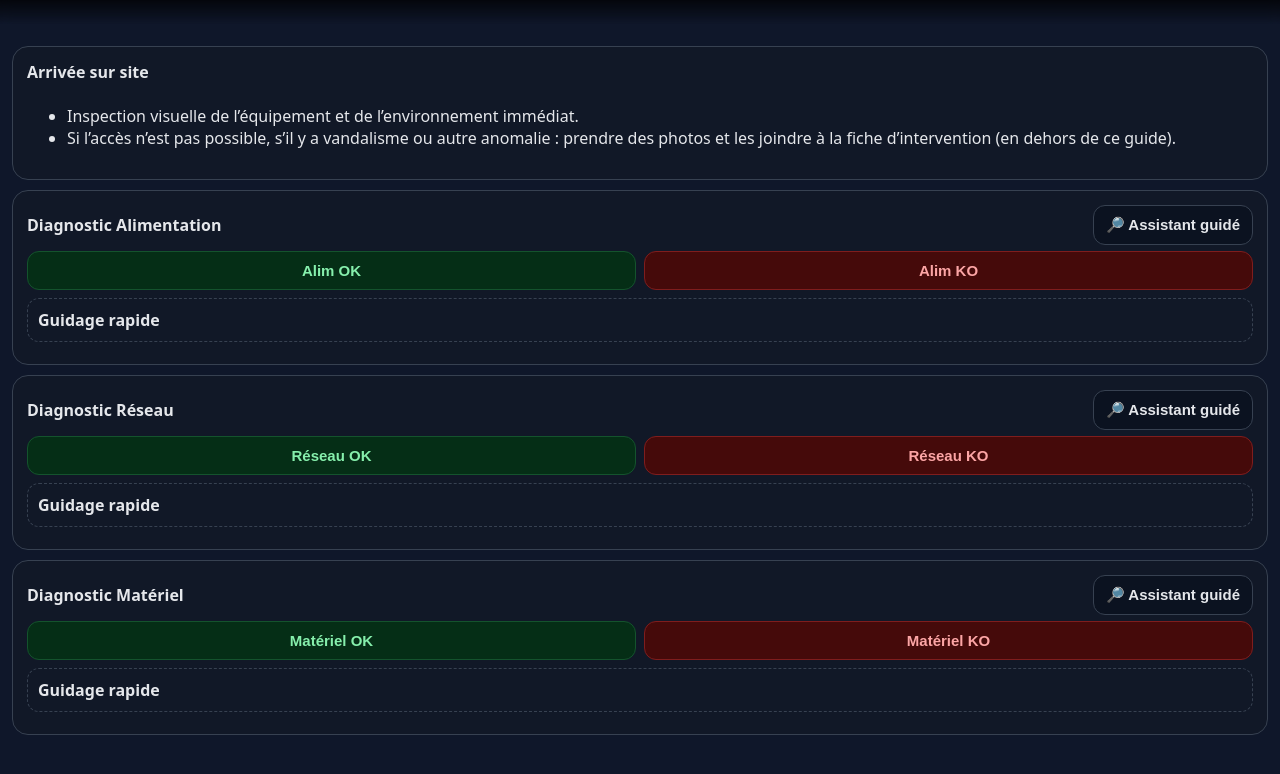
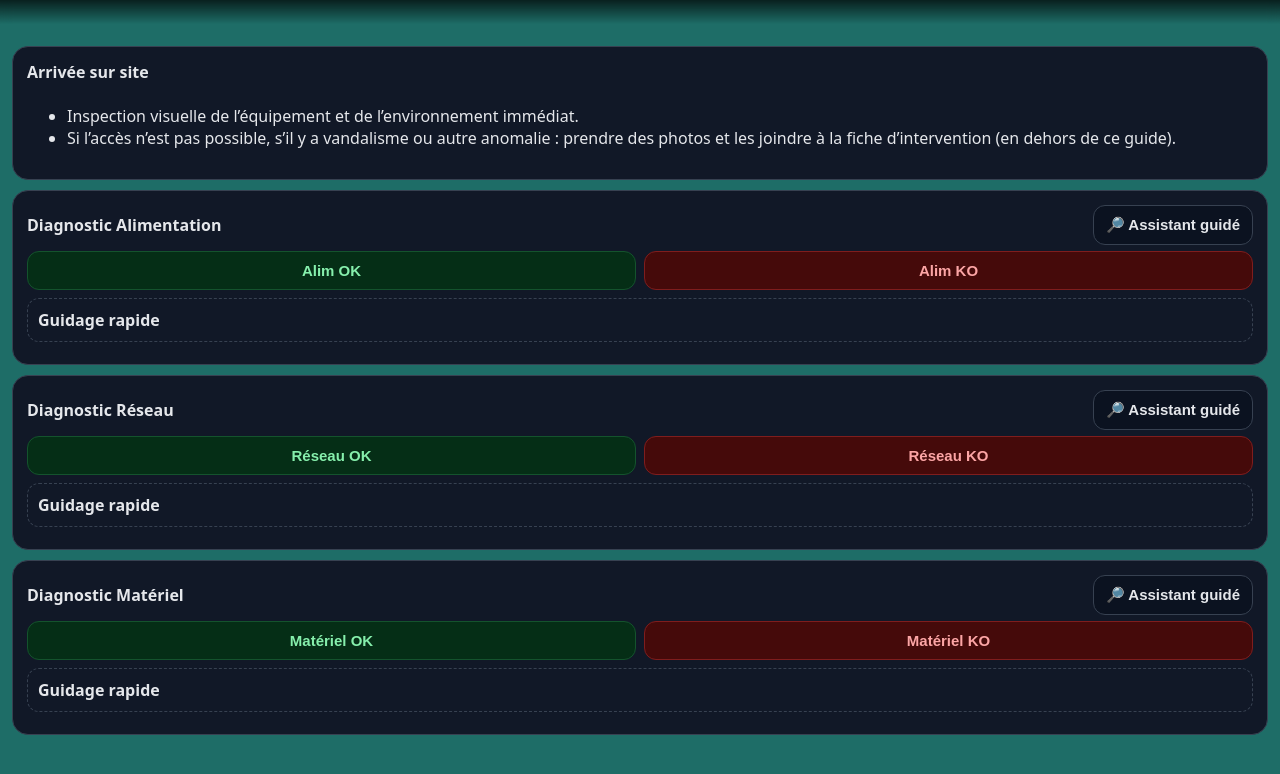
Before and after one commit to fredericlacherade-ctrl/guide-camera, a plain HTML site: page index.html in a window 1280 px wide. Drawn offline with Linux system fonts and the light colour scheme.

Commit message:
Update index.html

```diff
--- a/index.html
+++ b/index.html
@@ -6,7 +6,7 @@
 <title>Guide de Dépannage — Caméra</title>
 <style>
     :root{
-      --bg:#0f172a;/*slate-900*/
+      --bg:#1e6d67;/*slate-900*/
       --card:#111827;/*gray-900*/
       --fg:#e5e7eb;/*gray-200*/
       --muted:#9ca3af;/*gray-400*/
```
